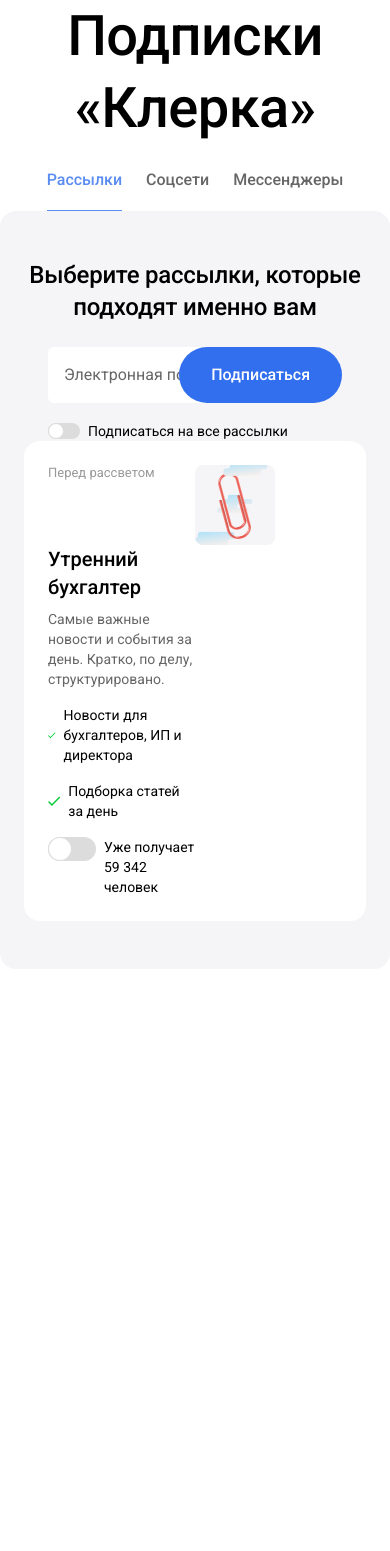
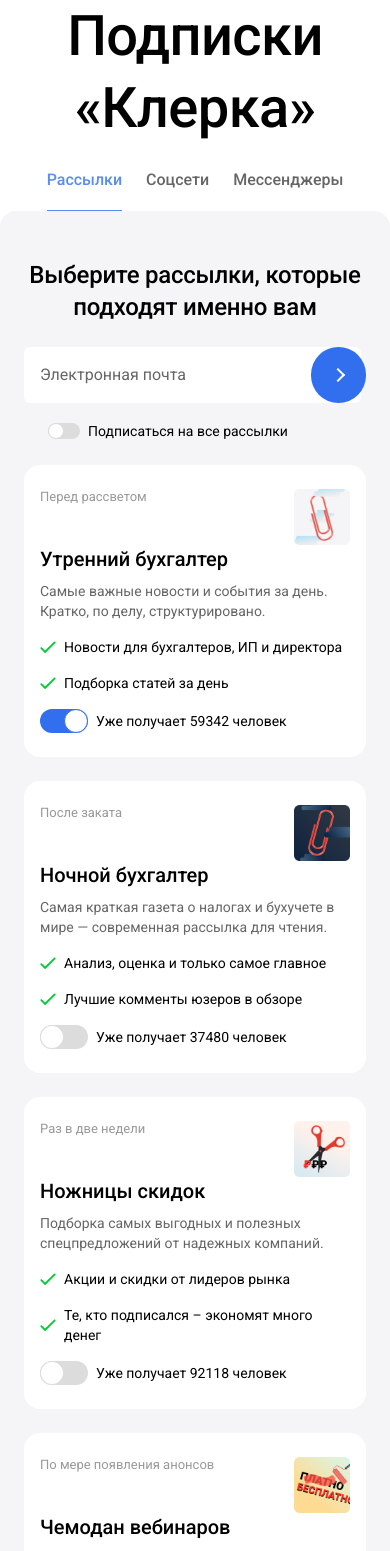
Before and after one commit to Anatov777/klerk-frontend, a Vue app: page /subs in a window 390 px wide. Shown: the top 1551 px of the page. Before the commit the page ends 969 px from the top, so only its background shows below. Built offline with nearby package versions, Linux system fonts and the light colour scheme.

Commit message:
added subs list

```diff
--- a/src/App.vue
+++ b/src/App.vue
@@ -1,9 +1,25 @@
 <script setup lang="ts">
 import { RouterView } from 'vue-router'
+import { vResize } from '@/directives/vResize';
+import { ref, onMounted, provide } from 'vue';
+
+import type { Ref } from 'vue';
+
+const clientWidth: Ref<number | null> = ref(null);
+
+provide('clientWidth', clientWidth);
+
+onMounted((): void => {
+  clientWidth.value = document.body.clientWidth;
+});
+
+const setDimensions = function ({ width }: any) {
+  clientWidth.value = width;
+};
 </script>
 
 <template>
-  <div>
+  <div v-resize="setDimensions">
     <main>
       <router-view />
     </main>
--- a/src/components/BaseCheckbox.vue
+++ b/src/components/BaseCheckbox.vue
@@ -5,6 +5,7 @@
   isSwitcher?: boolean;
   disabled?: boolean;
   isSmall?: boolean;
+  checked?: boolean;
 }
 
 const props = withDefaults(defineProps<Props>(), {
@@ -13,6 +14,7 @@
   isSwitcher: false,
   disabled: false,
   isSmall: false,
+  checked: false,
 });
 
 const emit = defineEmits<{
@@ -37,6 +39,7 @@
       :id="id"
       type="checkbox"
       :disabled="disabled"
+      :checked="checked"
       @click="onClick($event)"
     />
 
--- a/src/components/SubscriptionsBlock.vue
+++ b/src/components/SubscriptionsBlock.vue
@@ -1,6 +1,18 @@
 <script setup lang="ts">
 import BaseCheckbox from "@/components/BaseCheckbox.vue";
 import SubscriptionsList from "@/components/SubscriptionsList.vue";
+
+import { computed, inject } from "vue";
+import type { Ref } from "vue";
+
+const clientWidth: Ref<number | null> | undefined = inject("clientWidth");
+
+const subscribeButtonText = computed<string>(() => {
+  if (clientWidth && clientWidth.value! < 640) {
+    return "";
+  }
+  return "Подписаться";
+});
 </script>
 
 <template>
@@ -30,7 +42,9 @@
           type="text"
           placeholder="Электронная почта"
         />
-        <button class="subscribe-field__button">Подписаться</button>
+        <button class="subscribe-field__button">
+          {{ subscribeButtonText }}
+        </button>
       </div>
 
       <BaseCheckbox
@@ -61,13 +75,16 @@
     }
   }
   .subscribe-field {
-    @apply flex px-6 mt-6;
+    @apply flex px-6 mt-6 max-sm:px-0;
     &__input {
       @apply p-4 rounded-md w-full placeholder:text-[#666666];
     }
     &__button {
+      @apply flex items-center justify-center;
       @apply py-4 px-8 bg-[#316FEE] text-white font-medium rounded-[100px] ml-[-50px];
-      @apply flex items-center;
+      @apply before:content-[''] before:border-r-2 before:border-t-2 before:border-white;
+      @apply before:w-[10px] before:h-[10px] before:rotate-45;
+      @apply sm:before:hidden max-sm:w-[56px] max-sm:rounded-full max-sm:p-0;
     }
   }
 }
--- a/src/components/SubscriptionsItem.vue
+++ b/src/components/SubscriptionsItem.vue
@@ -1,42 +1,54 @@
 <script setup lang="ts">
 import CheckIcon from "@/components/icons/CheckIcon.vue";
 import BaseCheckbox from "@/components/BaseCheckbox.vue";
+
+interface Props {
+  subscription: any;
+}
+
+const props = defineProps<Props>();
 </script>
 
 <template>
-  <div class="grid grid-cols-2 items-start col-gap-6 p-6 bg-white rounded-2xl">
-    <span class="text-[13px] leading-4 text-[#999999] col-start-1 row-span-12"
-      >Перед рассветом</span
-    >
-    <h3 class="font-medium text-xl col-start-1">Утренний бухгалтер</h3>
-    <p class="text-sm text-[#666666] col-start-1 mt-2">
-      Самые важные новости и события за день. Кратко, по делу, структурировано.
+  <div
+    class="grid items-start col-gap-6 px-4 py-6 min-[460px]:p-6 bg-white rounded-2xl grid-cols-[minmax(0,324px)_1fr]"
+  >
+    <span class="text-[13px] leading-4 text-[#999999] col-start-1 row-span-12">
+      {{ subscription.note }}
+    </span>
+    <h3 class="font-medium text-xl col-start-1">
+      {{ subscription.title }}
+    </h3>
+    <p class="text-sm text-[#666666] col-start-1 mt-2 max-[460px]:col-[1_/_span_2]">
+      {{ subscription.text }}
     </p>
-    <ul class="col-start-1 mt-4">
-      <li class="mb-4 last:mb-0 flex gap-2 items-center">
-        <CheckIcon />
-        <span class="text-sm">Новости для бухгалтеров, ИП и директора</span>
-      </li>
-      <li class="mb-4 last:mb-0 flex gap-2 items-center">
-        <CheckIcon />
-        <span class="text-sm">Подборка статей за день</span>
+    <ul class="col-start-1 mt-4 max-[460px]:col-[1_/_span_2]">
+      <li
+        v-for="benefit in subscription.benefits"
+        :key="benefit.id"
+        class="mb-4 last:mb-0 flex gap-2 items-center"
+      >
+        <CheckIcon class="min-w-[16px]" />
+        <span class="text-sm">
+          {{ benefit.text }}
+        </span>
       </li>
     </ul>
     <BaseCheckbox
-      class="col-start-1 mt-4"
-      label="Уже получает 59 342 человек"
-      id="test"
+      class="col-start-1 mt-4 max-[460px]:col-[1_/_span_2]"
+      :label="`Уже получает ${subscription.peopleCount} человек`"
+      :id="`checkbox-${subscription.id}`"
       is-switcher
+      :checked="subscription.id === 'subscription-1'"
     />
     <img
-      class="col-start-2 row-start-1 row-end-6"
-      src="/public/images/sub-1.png"
-      alt="sub-1"
+      class="col-start-2 row-start-1 row-end-6 justify-self-end min-w-[40px]"
+      :src="`/images/${subscription.image}`"
+      :alt="subscription.id"
       width="80"
       height="80"
     />
   </div>
 </template>
 
-<style scoped lang="postcss">
-</style>
+<style scoped lang="postcss"></style>
--- a/src/components/SubscriptionsList.vue
+++ b/src/components/SubscriptionsList.vue
@@ -1,15 +1,90 @@
 <script setup lang="ts">
 import SubscriptionsItem from "@/components/SubscriptionsItem.vue";
+
+const subscriptions = [
+  {
+    id: "subscription-1",
+    note: "Перед рассветом",
+    title: "Утренний бухгалтер",
+    text: "Самые важные новости и события за день. Кратко, по делу, структурировано.",
+    benefits: [
+      {
+        id: "benefit-1",
+        text: "Новости для бухгалтеров, ИП и директора",
+      },
+      {
+        id: "benefit-2",
+        text: "Подборка статей за день",
+      },
+    ],
+    peopleCount: 59342,
+    image: "sub-1.png",
+  },
+  {
+    id: "subscription-2",
+    note: "После заката",
+    title: "Ночной бухгалтер",
+    text: "Самая краткая газета о налогах и бухучете в мире — современная рассылка для чтения.",
+    benefits: [
+      {
+        id: "benefit-1",
+        text: "Анализ, оценка и только самое главное",
+      },
+      {
+        id: "benefit-2",
+        text: "Лучшие комменты юзеров в обзоре",
+      },
+    ],
+    peopleCount: 37480,
+    image: "sub-2.png",
+  },
+  {
+    id: "subscription-3",
+    note: "Раз в две недели",
+    title: "Ножницы скидок",
+    text: "Подборка самых выгодных и полезных спецпредложений от надежных компаний.",
+    benefits: [
+      {
+        id: "benefit-1",
+        text: "Акции и скидки от лидеров рынка",
+      },
+      {
+        id: "benefit-2",
+        text: "Те, кто подписался – экономят много денег",
+      },
+    ],
+    peopleCount: 92118,
+    image: "sub-3.png",
+  },
+  {
+    id: "subscription-4",
+    note: "По мере появления анонсов",
+    title: "Чемодан вебинаров",
+    text: "Подборка с анонсами бесплатных вебинаров на самые топовые темы при участии экспертов.",
+    benefits: [
+      {
+        id: "benefit-1",
+        text: "Никогда не пришлем платные вебинары",
+      },
+      {
+        id: "benefit-2",
+        text: "Подборка топовых тем для вебинаров",
+      },
+    ],
+    peopleCount: 92082,
+    image: "sub-4.png",
+  },
+];
 </script>
 
 <template>
-  <div class="subscriptions-list">
-    <SubscriptionsItem />
+  <div class="grid md:grid-cols-2 gap-6 mt-8 max-sm:mt-6 ">
+    <SubscriptionsItem
+      v-for="sub in subscriptions"
+      :key="sub.id"
+      :subscription="sub"
+    />
   </div>
 </template>
 
-<style scoped lang="postcss">
-.subscriptions-list {
-
-}
-</style>
+<style scoped lang="postcss"></style>
--- /dev/null
+++ b/src/directives/vResize.ts
@@ -0,0 +1,12 @@
+import type { Directive, DirectiveBinding } from "vue";
+
+export const vResize: Directive = {
+  mounted: (element: HTMLElement, binding: DirectiveBinding) => {
+    const onResizeCallback: any = binding.value;
+    window.addEventListener('resize', () => {
+      const width: number = document.documentElement.clientWidth;
+      const height: number = document.documentElement.clientHeight;
+      onResizeCallback({ width, height });
+    });
+  },
+};
```
